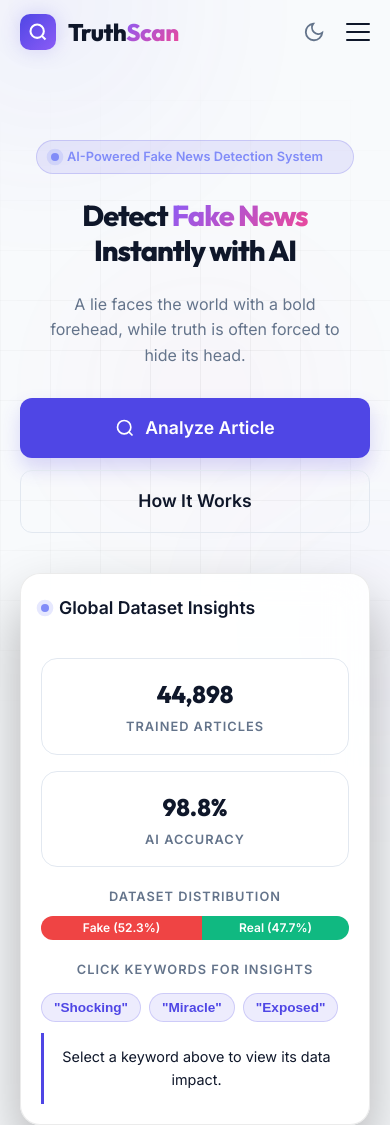
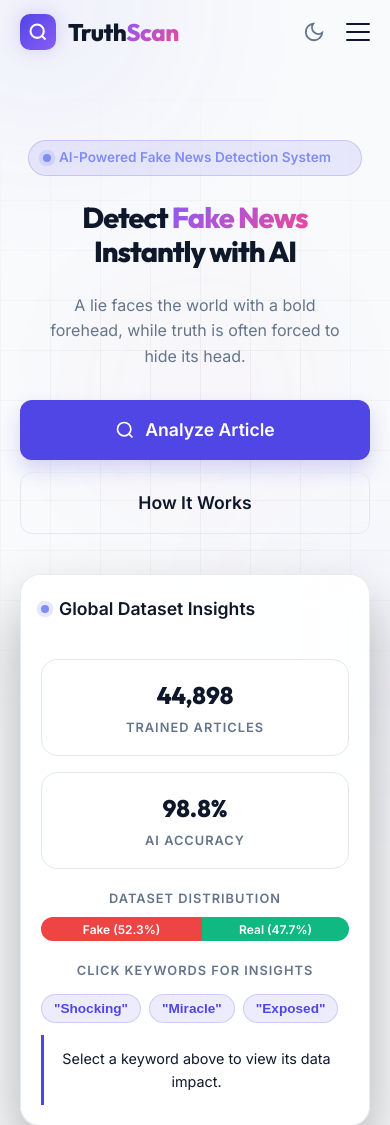
Before and after one commit to Sujal196/Fake-News-Detection-System, a Flask app: page / in a window 390 px wide. Shown: the top 1125 px of the page. Run offline with Flask 3, Linux system fonts and the light colour scheme.

Commit message:
Modify Files

```diff
--- a/static/css/style.css
+++ b/static/css/style.css
@@ -1278,7 +1278,7 @@ h1, h2, h3, h4, .sec-badge, .nav-logo {
     gap: 8px;
     padding: 6px 14px;
     width: fit-content;
-    font-size: 0.85rem;
+    font-size: 0.9rem;
     white-space: nowrap;
   }
   .hero-badge::after { content: ""; width: 8px; height: 8px; display: block; }
@@ -1311,7 +1311,7 @@ h1, h2, h3, h4, .sec-badge, .nav-logo {
 @media (max-width: 480px) {
   .section { padding: 40px 0; }
   .hero-title { font-size: 1.8rem; line-height: 1.2; }
-  .hero-badge { white-space: nowrap; font-size: 0.8rem; }
+  .hero-badge { white-space: nowrap; font-size: 0.85rem; }
   .hero-sub { font-size: 1rem; max-width: 300px; margin: 0 auto 30px; }
 
   .analytics-dash { padding: 20px; gap: 20px; border-radius: 20px; }
@@ -1343,7 +1343,7 @@ h1, h2, h3, h4, .sec-badge, .nav-logo {
 
   .hero-title { font-size: 1.5rem; }
   .hero-badge {
-    font-size: 0.7rem;
+    font-size: 0.75rem;
     gap: 6px;
     padding: 4px 10px;
     white-space: nowrap;
```
